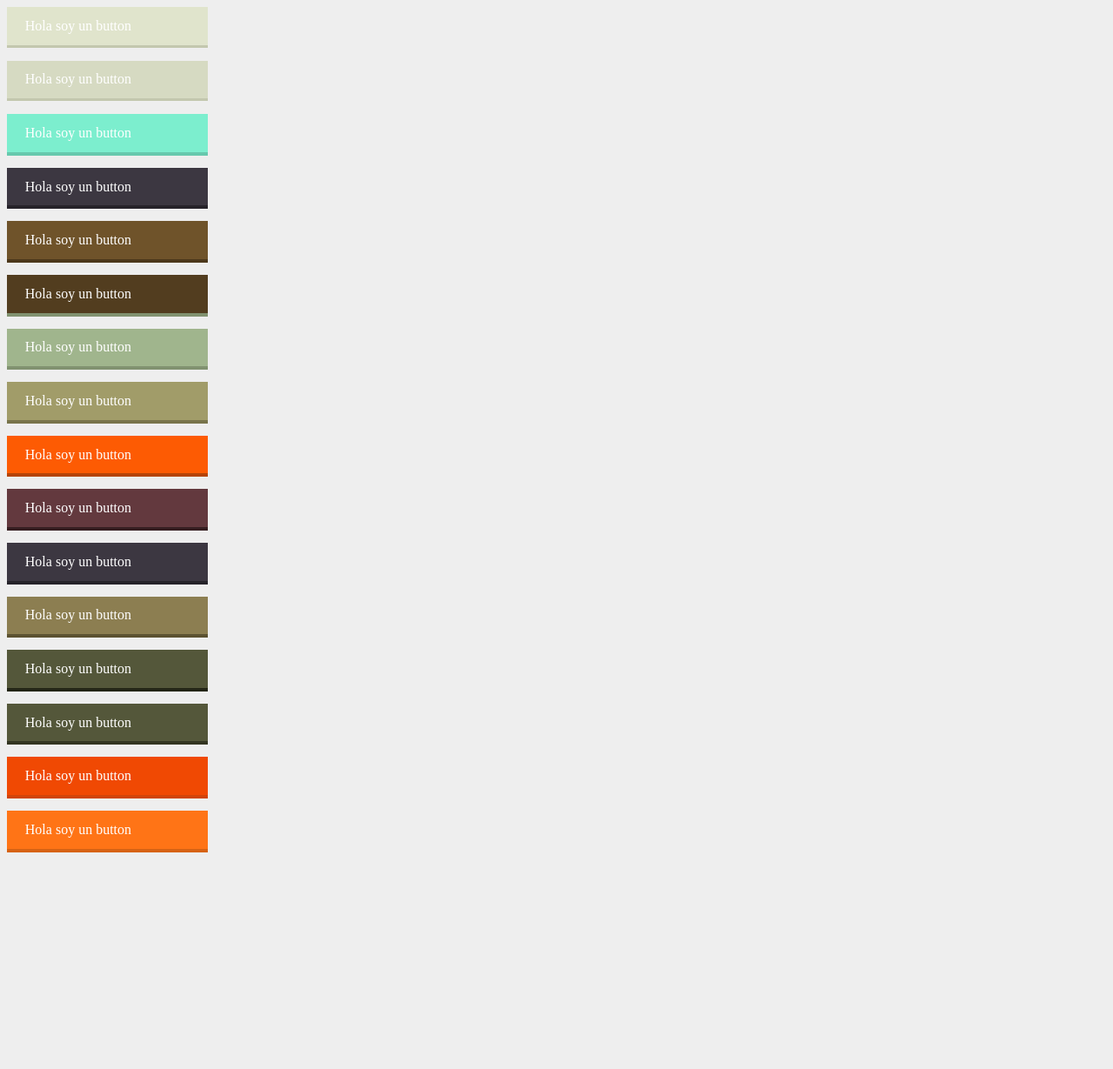
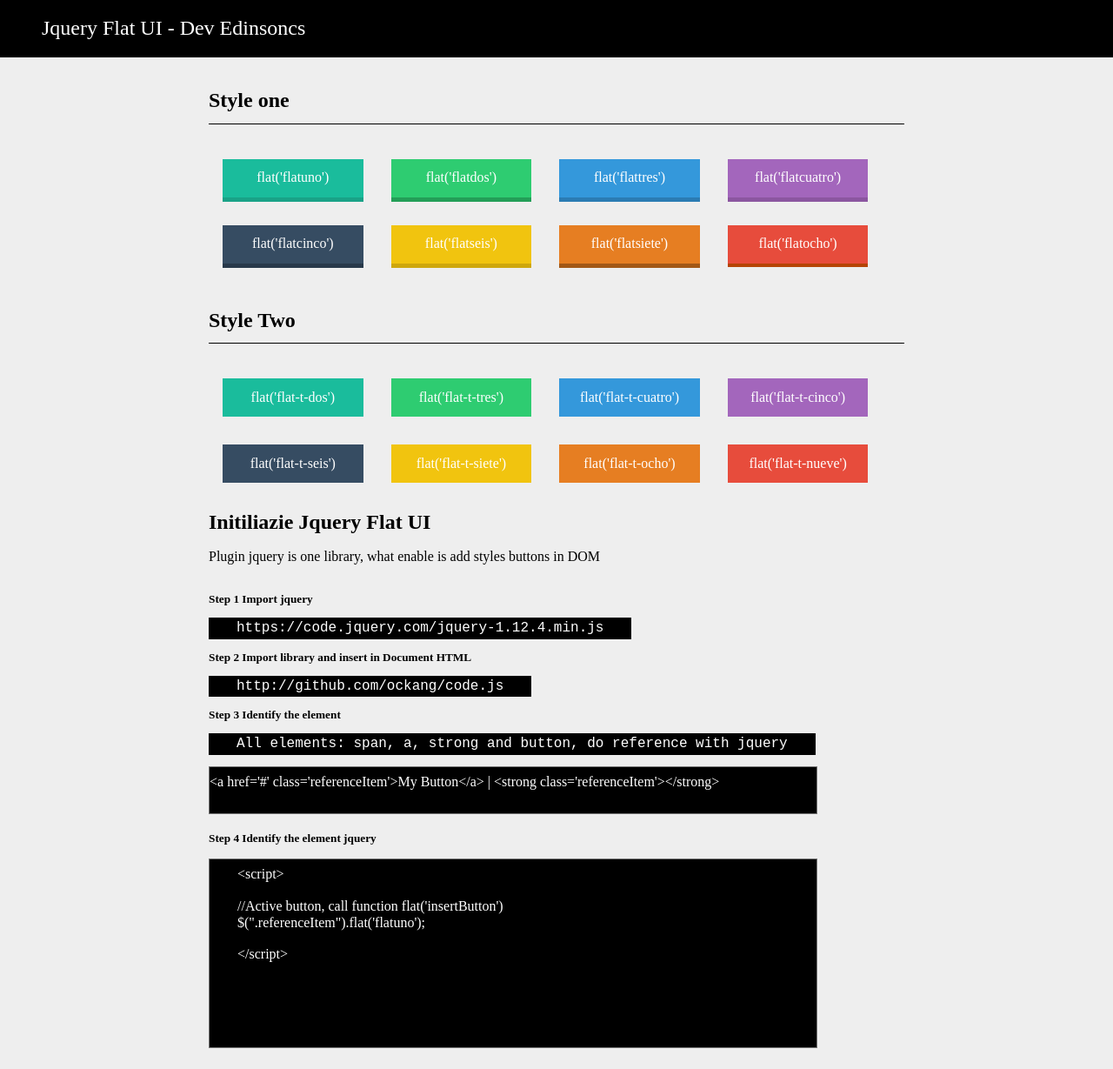
Before and after one commit to edinsoncs/jquery-flatui, a plain HTML site: page index.html in a window 1280 px wide. Shown: the whole page at 87% size. Before the commit the page ends 984 px from the top, so only its background shows below. Drawn offline with nearby package versions, Linux system fonts and the light colour scheme.

Commit message:
other finish

```diff
--- a/index.html
+++ b/index.html
@@ -3,101 +3,240 @@
 <head>
 	<meta charset="UTF-8">
 	<title>Document</title>
+
+	<link rel="stylesheet" href="https://cdnjs.cloudflare.com/ajax/libs/normalize/4.1.1/normalize.min.css">
+
 	<script src="http://code.jquery.com/jquery-1.12.1.min.js"></script>
 	<script src="jquery.flat.js"></script>
 	<style type="text/css">
+	h1,h2,h3,h4,h5,h6 {
+		margin: 0;
+	}
 	body {
 		background: #eee;
+	}
+	.header {
+		background-color: black;
+	}
+	.header h2 {
+		color: white;
+		padding: 0.8em 2em;
+		font-weight: 400;
 	}
 	a {
 		display: block;
 		width: 15%;
 	}
+	main {
+		width: 800px;
+		margin: 0 auto;
+	}
+	.headerCategory .title {
+		margin: 1em 0;
+		border-bottom: 1px solid black;
+		padding: 0.5em 0;
+	}
+	main section {
+		display: flex;
+		flex-wrap: wrap;
+		align-items: center;
+	}
+	main a {
+		display: block;
+		margin: 1em;
+	}
+
+	.steps {
+		margin: 1em 0;
+	}
+	.steps .steps--Header {
+		width: 100%;
+	}
+	code {
+		background: black;
+		color: white;
+		padding: 0.2em 2em;
+	}
+	.steps--ArticleOne .headerArticleOne {
+		margin: 1em 0;
+	}
+
+	.containerSublime {
+		margin: 1em 0;
+	}
+	.containerSublime textarea {
+		width: 100%;
+		text-align: left;
+		resize: none;
+		overflow: hidden;
+		background: black;
+		color: white;
+		padding: 0.5em 0;
+	}
+	i {
+		display: block;
+	}
+
+
 	</style>
 </head>
 <body>
 
+	<header class="header">
+		<h2>Jquery Flat UI - Dev Edinsoncs</h2>
+	</header>
 
-	<a class="ab" href="#">Hola soy un button</a>
+	<main>
+			<header class="headerCategory">
+				<h2 class="title">Style one</h2>
+			</header>
+			<section>
+
+				<a class="ab" href="#">flat('flatuno')</a>
+
 
 				<br>
 
-	<a class="as" href="#">Hola soy un button</a>
+				<a class="item2" href="#">flat('flatdos')</a>
 
 				<br>
 
-	<a class="acx">Hola soy un button</a>
+				<a class="acx">flat('flattres')</a>
 
 				<br>
 
-	<a class="xa">Hola soy un button</a>
+				<a class="xa">flat('flatcuatro')</a>
 
 				<br>
 
-	<a class="ff">Hola soy un button</a>
+				<a class="ff">flat('flatcinco')</a>
 
 				<br>
 
-	<a class="xl">Hola soy un button</a>
+				<a class="xl">flat('flatseis')</a>
 
 				<br>
 
-	<a class='ap' href="">Hola soy un button</a>
+				<a class='ap' href="">flat('flatsiete')</a>
 
 				<br>
 
-	<a  class="xp">Hola soy un button</a>
+				<a  class="xp">flat('flatocho')</a>
 
 				<br>
+			</section>
+			<header class="headerCategory">
+				<h2 class="title">Style Two</h2>
+			</header>
+			<section>
+				<a class="flat-t-dos">flat('flat-t-dos')</a>
+				<a class="flat-t-tres">flat('flat-t-tres')</a>
+				<a class="flat-t-cuatro">flat('flat-t-cuatro')</a>
+				<a class="flat-t-cinco">flat('flat-t-cinco')</a>
 
-	<a class="do">Hola soy un button</a>
+				<a class="flat-t-six">flat('flat-t-seis')</a>
 
-	<br>
+				<a class="flat-t-sevent">flat('flat-t-siete')</a>
 
-	<a class="de">Hola soy un button</a>
+				<a class="flat-t-eight">flat('flat-t-ocho')</a>
 
-	<br>
+				<a class="flat-t-nine">flat('flat-t-nueve')</a>
+			</section>
 
-	<a class="xa">Hola soy un button</a>
 
-	</br>
+			<section class="steps">
+				<header class="steps--Header">
+					<h2 class="title">
+						Initiliazie Jquery Flat UI
+					</h2>
+					<p class="description">
+						Plugin jquery is one library, what enable is add styles buttons in DOM
+					</p>
+				</header>
 
-	<a class="gg">Hola soy un button</a>
+				<article class="steps--Article">
+					<div class="steps--ArticleOne">
+						<header class="headerArticleOne">
+							<h5 class="title">
+								Step 1
+								<span>Import jquery</span>
+							</h5>
+						</header>
+						<code>https://code.jquery.com/jquery-1.12.4.min.js</code>
+					</div>
 
-	</br>
+					<div class="steps--ArticleOne">
+						<header class="headerArticleOne">
+							<h5 class="title">
+								Step 2
+								<span>Import library and insert in Document HTML</span>
+							</h5>
+						</header>
+						<code>http://github.com/ockang/code.js</code>
+					</div>
 
-	<a class="fd">Hola soy un button</a>
+					<div class="steps--ArticleOne">
+						<header class="headerArticleOne">
+							<h5 class="title">
+								Step 3
+								<span>Identify the element</span>
+							</h5>
+						</header>
+						<code>All elements: span, a, strong and button, do reference with jquery</code>
+						<div class="containerSublime">
+							<textarea><a href='#' class='referenceItem'>My Button</a> | <strong class='referenceItem'></strong></textarea>
+						</div>
+						<header class="headerArticleOne">
+							<h5 class="title">
+								Step 4
+								<span>Identify the element jquery</span>
+							</h5>
+						</header>
+						<div class="containerSublime">
+							<textarea style="height: 200px">
+	<script>
 
-	</br>
+	//Active button, call function flat('insertButton')
+	$(".referenceItem").flat('flatuno');
 
-	<a class="ju">Hola soy un button</a>
+	</script>
+							</textarea>
+						</div>
+					</div>
 
-	</br>
 
-	<a class="yu">Hola soy un button</a>
-
-	</br>
-
-	<a class="sap">Hola soy un button</a>
+				</article>
+			</section>
+	</main>
 
 	<script>
 		$(".ab").flat('flatuno');
-		$(".as").flat('flatdos');
-		$(".acx").flat('flat-tres');
-		$(".xa").flat('flat-cuatro');
-		$(".ff").flat('flat-cinco');
-		$(".xl").flat('flat-seis');
-		$(".ap").flat('flat-siete');
-		$(".xp").flat('flat-ocho');
-		$(".do").flat('flat-nueve');
-		$(".de").flat('flat-diez');
-		$(".xa").flat('flat-once');
-		$(".gg").flat('flat-dosce');
-		$(".fd").flat('flat-trece');
-		$(".ju").flat('flat-catorce');
-		$(".ju").flat('flat-quince');
-		$(".yu").flat('flat-diesiseis');
-		$(".sap").flat('flat-diesisiete');
+		$(".item2").flat('flatdos');
+		$(".acx").flat('flattres');
+		$(".xa").flat('flatcuatro');
+
+		$(".ff").flat('flatcinco');
+
+		$(".xl").flat('flatseis');
+		$(".ap").flat('flatsiete');
+
+		$(".xp").flat('flatocho');
+
+		$(".flat-t-dos").flat('flat-t-dos');
+		$(".flat-t-tres").flat('flat-t-tres');
+
+		$(".flat-t-cuatro").flat('flat-t-cuatro');
+
+		$(".flat-t-cinco").flat('flat-t-cinco');
+
+		$(".flat-t-six").flat('flat-t-six');
+
+		$(".flat-t-sevent").flat('flat-t-sevent');
+
+		$(".flat-t-eight").flat('flat-t-eight');
+
+		$(".flat-t-nine").flat('flat-t-nine');
+
 	</script>
 </body>
 </html>
```
Also changed, not shown: jquery.flat,min.js (added, +1 -0 lines), jquery.flat.js, 1 other file. Lines whose indentation alone changed are shown as unchanged.
